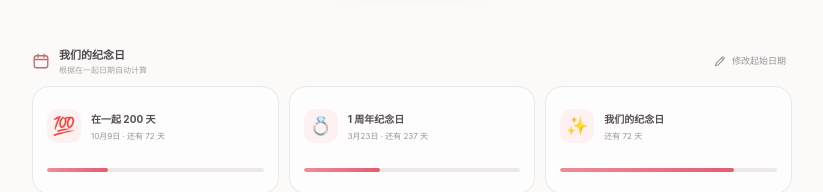
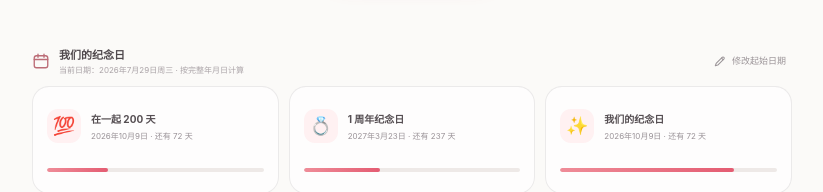
Before and after one commit to Healer268/today-date-idea, a React (Vite) app: page / in a window 1280 px wide. Shown: the part 1436-1628 px from the top of the page, without its empty margins (228-1051 px from the left). Built offline with nearby package versions, Linux system fonts and the light colour scheme.

Commit message:
Fix anniversary calculations with full local dates

```diff
--- a/app/page.jsx
+++ b/app/page.jsx
@@ -498,13 +498,36 @@ const DAY = 86400000;
 const storageKey = "today-date-idea-settings";
 
 function toInputDate(date) {
-  return date.toISOString().slice(0, 10);
+  const year = date.getFullYear();
+  const month = String(date.getMonth() + 1).padStart(2, "0");
+  const day = String(date.getDate()).padStart(2, "0");
+  return `${year}-${month}-${day}`;
+}
+
+function parseInputDate(value) {
+  const [year, month, day] = value.split("-").map(Number);
+  if (!year || !month || !day) return null;
+  return new Date(year, month - 1, day);
+}
+
+function calendarDayNumber(date) {
+  return Date.UTC(date.getFullYear(), date.getMonth(), date.getDate()) / DAY;
+}
+
+function daysBetween(fromDate, toDate) {
+  return Math.round(calendarDayNumber(toDate) - calendarDayNumber(fromDate));
+}
+
+function addCalendarDays(date, amount) {
+  const result = new Date(date.getFullYear(), date.getMonth(), date.getDate());
+  result.setDate(result.getDate() + amount);
+  return result;
 }
 
 function getDefaultDates() {
   const today = new Date();
-  const started = new Date(today.getTime() - 128 * DAY);
-  const anniversary = new Date(today.getTime() + 72 * DAY);
+  const started = addCalendarDays(today, -128);
+  const anniversary = addCalendarDays(today, 72);
   return { started: toInputDate(started), anniversary: toInputDate(anniversary) };
 }
 
@@ -523,8 +546,13 @@ function decodeShareData(value) {
   return JSON.parse(new TextDecoder().decode(bytes));
 }
 
-function formatShortDate(date) {
-  return new Intl.DateTimeFormat("zh-CN", { month: "long", day: "numeric" }).format(date);
+function formatFullDate(date, withWeekday = false) {
+  return new Intl.DateTimeFormat("zh-CN", {
+    year: "numeric",
+    month: "long",
+    day: "numeric",
+    ...(withWeekday ? { weekday: "short" } : {}),
+  }).format(date);
 }
 
 function compressAvatar(file) {
@@ -595,7 +623,7 @@ export default function Home() {
 
   useEffect(() => {
     const now = new Date();
-    setDateLabel(new Intl.DateTimeFormat("zh-CN", { month: "long", day: "numeric", weekday: "short" }).format(now));
+    setDateLabel(formatFullDate(now, true));
     try {
       const shareValue = new URLSearchParams(window.location.hash.slice(1)).get("share");
       const stored = shareValue
@@ -670,18 +698,20 @@ export default function Home() {
     : current.place}`;
   const relationshipDays = useMemo(() => {
     if (!startDate) return 0;
-    return Math.max(0, Math.floor((new Date().setHours(0, 0, 0, 0) - new Date(`${startDate}T00:00:00`).getTime()) / DAY));
+    const start = parseInputDate(startDate);
+    if (!start) return 0;
+    return Math.max(0, daysBetween(start, new Date()));
   }, [startDate]);
 
   const automaticMilestones = useMemo(() => {
     if (!startDate) return [];
-    const start = new Date(`${startDate}T00:00:00`);
+    const start = parseInputDate(startDate);
+    if (!start) return [];
     const today = new Date();
-    today.setHours(0, 0, 0, 0);
 
     const hundredNumber = Math.max(100, Math.ceil(relationshipDays / 100) * 100);
-    const hundredDate = new Date(start.getTime() + hundredNumber * DAY);
-    const hundredDaysLeft = Math.max(0, Math.round((hundredDate - today) / DAY));
+    const hundredDate = addCalendarDays(start, hundredNumber);
+    const hundredDaysLeft = Math.max(0, daysBetween(today, hundredDate));
 
     let anniversaryYears = Math.max(1, today.getFullYear() - start.getFullYear());
     let anniversaryTarget = new Date(
@@ -697,19 +727,19 @@ export default function Home() {
         start.getDate(),
       );
     }
-    const anniversaryDaysLeft = Math.max(0, Math.round((anniversaryTarget - today) / DAY));
+    const anniversaryDaysLeft = Math.max(0, daysBetween(today, anniversaryTarget));
 
     return [
       {
         name: `在一起 ${hundredNumber} 天`,
-        date: formatShortDate(hundredDate),
+        date: formatFullDate(hundredDate),
         days: hundredDaysLeft,
         progress: Math.min(100, ((relationshipDays % 100) / 100) * 100),
         emoji: "💯",
       },
       {
         name: `${anniversaryYears} 周年纪念日`,
-        date: formatShortDate(anniversaryTarget),
+        date: formatFullDate(anniversaryTarget),
         days: anniversaryDaysLeft,
         progress: Math.min(100, (relationshipDays / (anniversaryYears * 365)) * 100),
         emoji: "💍",
@@ -718,17 +748,26 @@ export default function Home() {
   }, [startDate, relationshipDays]);
 
   const anniversary = useMemo(() => {
-    if (!anniversaryDate) return { days: 0, progress: 0, label: "还没有设置日期" };
+    if (!anniversaryDate) return { days: 0, progress: 0, label: "还没有设置日期", date: "" };
     const today = new Date();
-    today.setHours(0, 0, 0, 0);
-    const selected = new Date(`${anniversaryDate}T00:00:00`);
-    let next = new Date(today.getFullYear(), selected.getMonth(), selected.getDate());
-    if (next < today) next = new Date(today.getFullYear() + 1, selected.getMonth(), selected.getDate());
-    const days = Math.round((next - today) / DAY);
+    const selected = parseInputDate(anniversaryDate);
+    if (!selected) return { days: 0, progress: 0, label: "日期格式不正确", date: "" };
+    let next = selected >= new Date(today.getFullYear(), today.getMonth(), today.getDate())
+      ? selected
+      : new Date(today.getFullYear(), selected.getMonth(), selected.getDate());
+    if (next < new Date(today.getFullYear(), today.getMonth(), today.getDate())) {
+      next = new Date(today.getFullYear() + 1, selected.getMonth(), selected.getDate());
+    }
+    const days = daysBetween(today, next);
     const previous = new Date(next.getFullYear() - 1, next.getMonth(), next.getDate());
-    const total = Math.max(1, Math.round((next - previous) / DAY));
+    const total = Math.max(1, daysBetween(previous, next));
     const progress = Math.max(0, Math.min(100, ((total - days) / total) * 100));
-    return { days, progress, label: days === 0 ? "就是今天 ♥" : `还有 ${days} 天` };
+    return {
+      days,
+      progress,
+      date: formatFullDate(next),
+      label: days === 0 ? "就是今天 ♥" : `还有 ${days} 天`,
+    };
   }, [anniversaryDate]);
 
   const pickIdea = () => {
@@ -977,7 +1016,7 @@ export default function Home() {
 
       <section className="milestones-section">
         <div className="section-heading">
-          <div><Icon name="calendar" size={18} /><span><b>我们的纪念日</b><small>根据在一起日期自动计算</small></span></div>
+          <div><Icon name="calendar" size={18} /><span><b>我们的纪念日</b><small>当前日期：{dateLabel || "正在读取"} · 按完整年月日计算</small></span></div>
           <button onClick={scrollToSettings}><Icon name="edit" size={14} /> 修改起始日期</button>
         </div>
         <div className="milestone-grid">
@@ -991,7 +1030,7 @@ export default function Home() {
           {anniversaryDate && (
             <article className="milestone-card custom-milestone">
               <span className="milestone-emoji">✨</span>
-              <div><b>{anniversaryName || "特别纪念日"}</b><small>{anniversary.label}</small></div>
+              <div><b>{anniversaryName || "特别纪念日"}</b><small>{anniversary.date} · {anniversary.label}</small></div>
               <div className="progress"><i style={{ width: `${anniversary.progress}%` }} /></div>
             </article>
           )}
```
